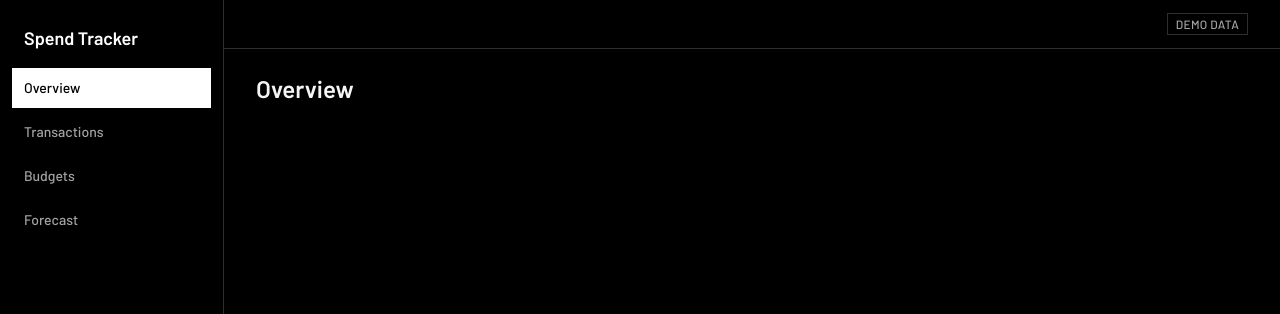
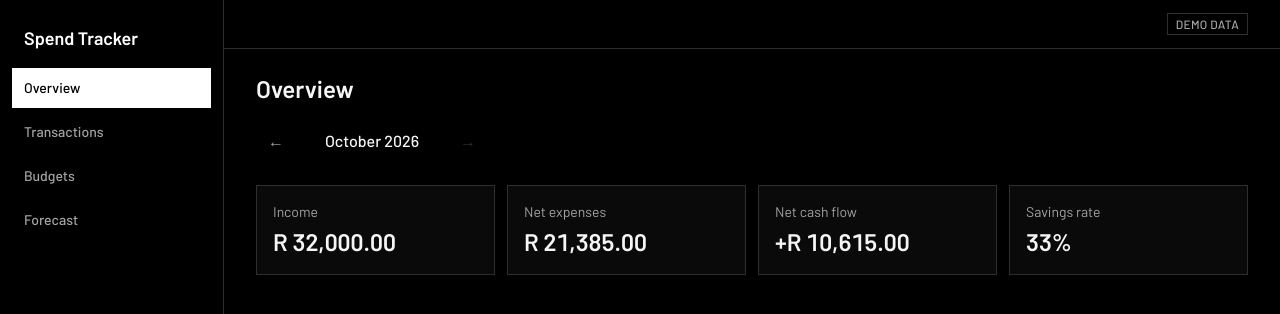
Before and after one commit to CMadiope/spend-tracker, a Next.js app: page / in a window 1280 px wide. Shown: the top 314 px of the page. Built offline with nearby package versions, Linux system fonts and the light colour scheme.

Commit message:
feat(overview): KPI cards and URL month selection

```diff
--- a/app/page.tsx
+++ b/app/page.tsx
@@ -1,3 +1,36 @@
-export default function OverviewPage() {
-  return <h1 className="text-2xl font-semibold">Overview</h1>;
+import { Suspense } from "react";
+import { KpiCards, KpiCardsSkeleton } from "@/components/dashboard/kpi-cards";
+import { MonthPicker } from "@/components/ui/month-picker";
+import { today } from "@/lib/dates/clock";
+import { availablePeriods, getDemoData } from "@/lib/data/repository";
+import { resolveMonth } from "@/lib/params/month";
+import { summarisePeriod } from "@/lib/spending/spending";
+
+async function Overview({
+  searchParams,
+}: Pick<PageProps<"/">, "searchParams">) {
+  const { month } = await searchParams;
+  const data = getDemoData(today());
+  const periods = availablePeriods(data);
+  const period = resolveMonth(month, periods);
+
+  return (
+    <div className="flex flex-col gap-6">
+      <MonthPicker period={period} periods={periods} basePath="/" />
+      <section aria-label="Key figures">
+        <KpiCards summary={summarisePeriod(data.transactions, period)} />
+      </section>
+    </div>
+  );
 }
+
+export default function OverviewPage({ searchParams }: PageProps<"/">) {
+  return (
+    <div className="flex flex-col gap-4">
+      <h1 className="text-2xl font-semibold">Overview</h1>
+      <Suspense fallback={<KpiCardsSkeleton />}>
+        <Overview searchParams={searchParams} />
+      </Suspense>
+    </div>
+  );
+}
--- /dev/null
+++ b/components/dashboard/kpi-cards.tsx
@@ -0,0 +1,53 @@
+import type { ReactNode } from "react";
+import { formatCents, formatSignedCents } from "@/lib/money/format";
+import type { PeriodSummary } from "@/lib/spending/spending";
+
+function KpiCard({ label, children }: { label: string; children: ReactNode }) {
+  return (
+    <div className="border border-border bg-surface p-4">
+      <dt className="text-sm text-muted">{label}</dt>
+      <dd className="mt-1 text-2xl font-semibold tabular-nums">{children}</dd>
+    </div>
+  );
+}
+
+export function KpiCards({ summary }: { summary: PeriodSummary }) {
+  const {
+    incomeCents,
+    netExpensesCents,
+    netCashFlowCents,
+    savingsRatePercent,
+  } = summary;
+
+  return (
+    <dl className="grid grid-cols-2 gap-3 lg:grid-cols-4">
+      <KpiCard label="Income">{formatCents(incomeCents)}</KpiCard>
+      <KpiCard label="Net expenses">{formatCents(netExpensesCents)}</KpiCard>
+      <KpiCard label="Net cash flow">
+        <span className={netCashFlowCents < 0 ? "text-danger" : undefined}>
+          {formatSignedCents(netCashFlowCents)}
+        </span>
+      </KpiCard>
+      <KpiCard label="Savings rate">
+        {savingsRatePercent === null ? (
+          <>
+            <span aria-hidden>—</span>
+            <span className="sr-only">Not available, no income this month</span>
+          </>
+        ) : (
+          `${savingsRatePercent}%`
+        )}
+      </KpiCard>
+    </dl>
+  );
+}
+
+export function KpiCardsSkeleton() {
+  return (
+    <div aria-hidden className="grid grid-cols-2 gap-3 lg:grid-cols-4">
+      {Array.from({ length: 4 }, (_, i) => (
+        <div key={i} className="h-22 border border-border bg-surface" />
+      ))}
+    </div>
+  );
+}
--- /dev/null
+++ b/components/ui/month-picker.tsx
@@ -0,0 +1,49 @@
+import Link from "next/link";
+import { formatPeriod } from "@/lib/dates/format";
+
+interface MonthPickerProps {
+  period: string;
+  periods: readonly string[];
+  basePath: string;
+}
+
+export function MonthPicker({ period, periods, basePath }: MonthPickerProps) {
+  const index = periods.indexOf(period);
+  const previous = periods[index - 1];
+  const next = periods[index + 1];
+  const linkClass = "px-3 py-2 text-muted hover:text-text";
+
+  return (
+    <nav aria-label="Month" className="flex items-center gap-1">
+      {previous ? (
+        <Link
+          href={`${basePath}?month=${previous}`}
+          className={linkClass}
+          aria-label={`Previous month, ${formatPeriod(previous)}`}
+        >
+          ←
+        </Link>
+      ) : (
+        <span aria-hidden className="px-3 py-2 text-border">
+          ←
+        </span>
+      )}
+      <span className="min-w-36 text-center font-medium" aria-current="date">
+        {formatPeriod(period)}
+      </span>
+      {next ? (
+        <Link
+          href={`${basePath}?month=${next}`}
+          className={linkClass}
+          aria-label={`Next month, ${formatPeriod(next)}`}
+        >
+          →
+        </Link>
+      ) : (
+        <span aria-hidden className="px-3 py-2 text-border">
+          →
+        </span>
+      )}
+    </nav>
+  );
+}
--- /dev/null
+++ b/lib/data/repository.ts
@@ -0,0 +1,15 @@
+import type { DemoData } from "@/interfaces/domain";
+import { createDemoData } from "./seed";
+
+let cached: { today: string; data: DemoData } | undefined;
+
+export function getDemoData(today: string): DemoData {
+  if (cached?.today !== today) {
+    cached = { today, data: createDemoData(today) };
+  }
+  return cached.data;
+}
+
+export function availablePeriods(data: DemoData): string[] {
+  return data.budgets.map((budget) => budget.period).sort();
+}
--- /dev/null
+++ b/lib/params/month.ts
@@ -0,0 +1,12 @@
+import { periodSchema } from "@/lib/data/schemas";
+
+export function resolveMonth(
+  value: string | string[] | undefined,
+  periods: readonly string[],
+): string {
+  const parsed = periodSchema.safeParse(
+    Array.isArray(value) ? value[0] : value,
+  );
+  if (parsed.success && periods.includes(parsed.data)) return parsed.data;
+  return periods[periods.length - 1];
+}
```
Also changed, not shown: 2 other files (tests, documents, lock files or other folders).
